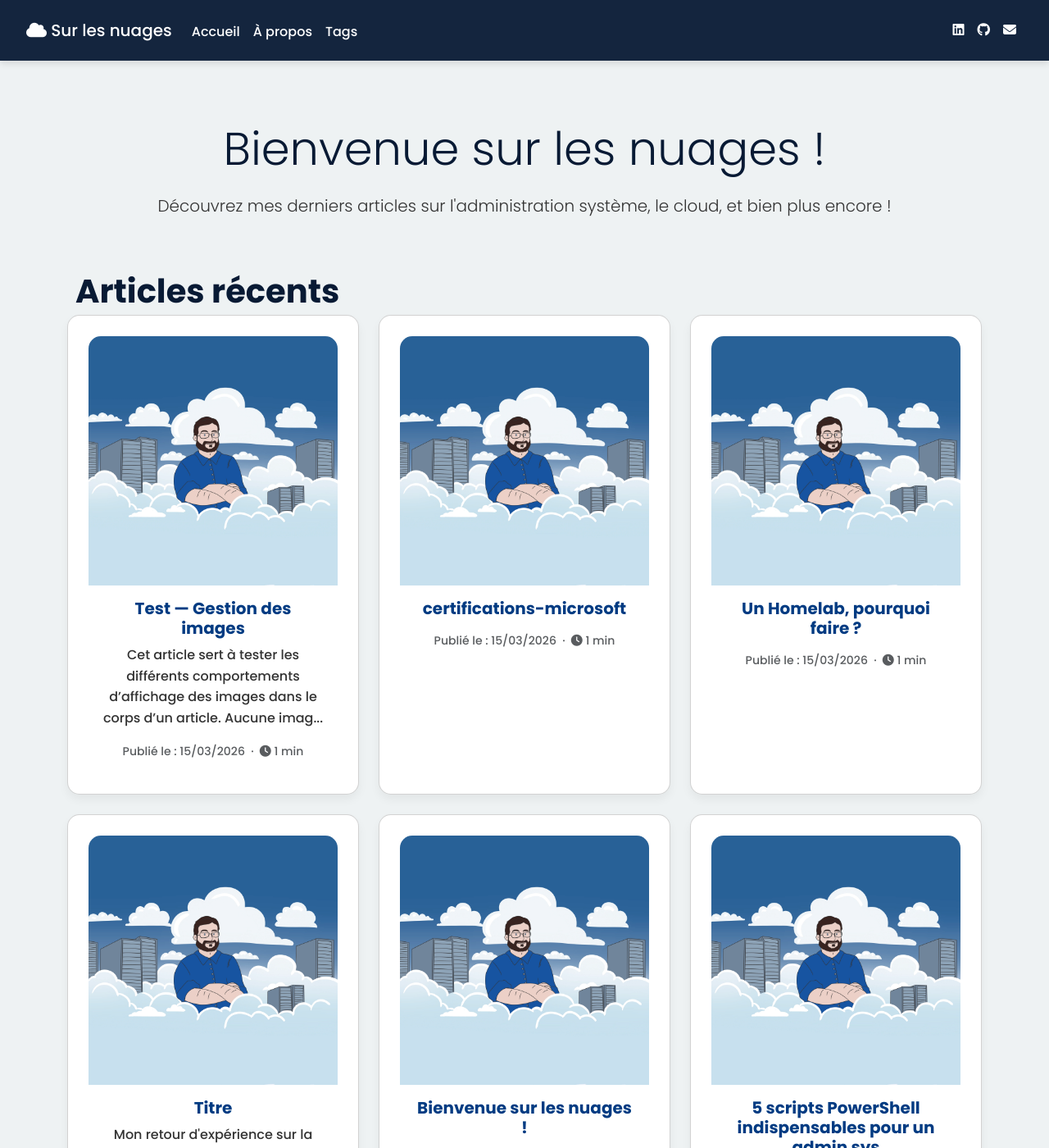
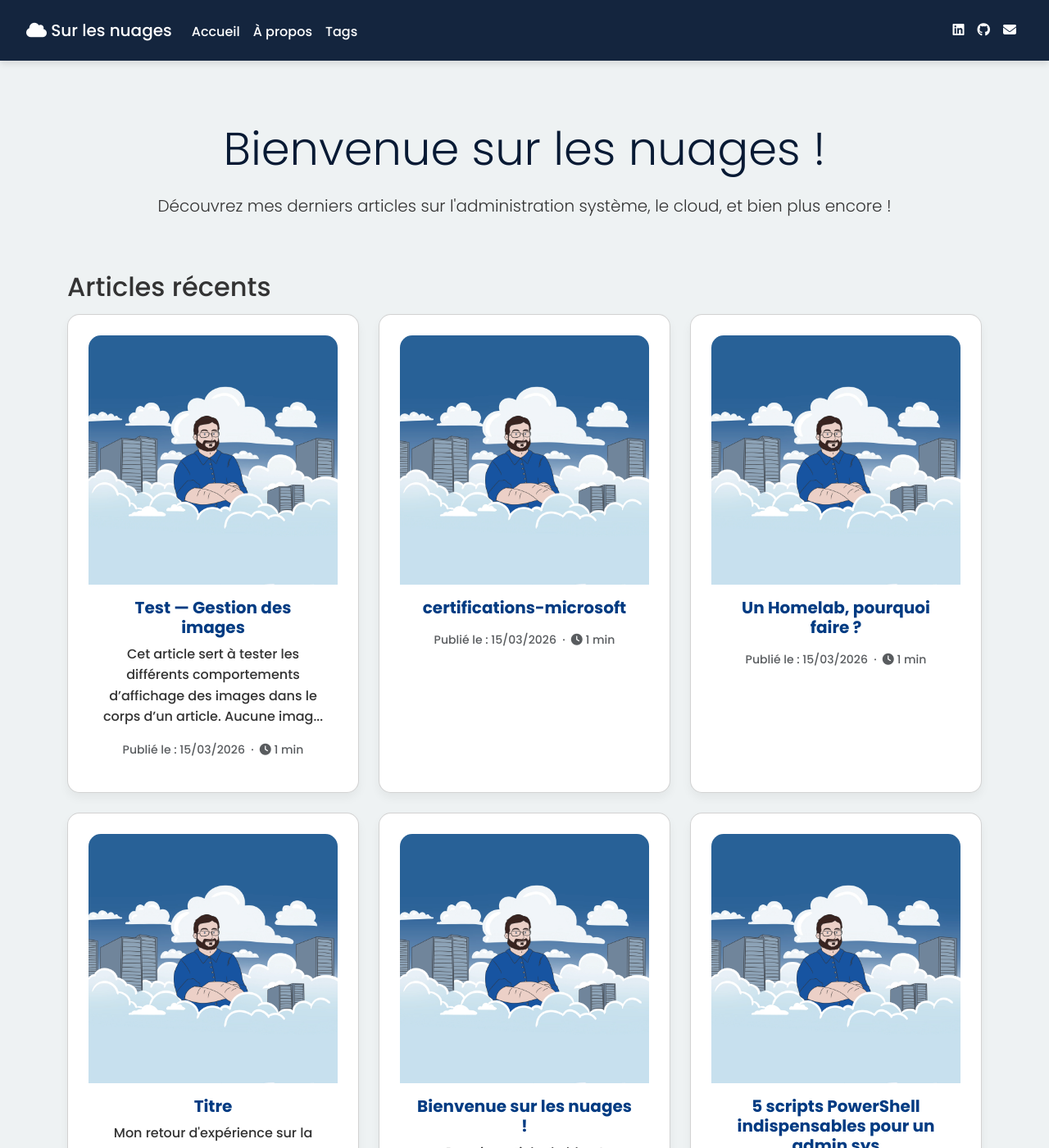
Before and after one commit to Arnaud-Ferriere/SurLesNuages, a Jekyll site: the page built from index.html, in a window 1280 px wide and 1400 px high. Shown: the whole window at 82% size. Built offline with Jekyll 4.4.1, drawn with Linux system fonts in a browser that asks for light colours; the list of posts is cut into pages by our own code.

Commit message:
fix: accessibility audit — skip link, landmarks, heading hierarchy, ARIA
- Add skip navigation link + <main> landmark in default layout
- Replace back-to-top <div> with <button> for keyboard accessibility
- Fix duplicate <h1> on homepage (Articles récents → <h2>)
- Add <label> for search input (visually hidden)
- Add aria-hidden to decorative tag icons in tags page
- Restore descriptive text on 404 page alongside fun message

Co-Authored-By: Claude Opus 4.6 <noreply@anthropic.com>

```diff
--- a/404.html
+++ b/404.html
@@ -10,6 +10,7 @@ permalink: /404.html
     </div>
     <h1 class="display-1 fw-bold" style="color: var(--color-secondary);">404</h1>
     <h2 class="mb-3">Cette page s'est perdue dans les nuages...</h2>
+    <p class="text-muted">La page que vous cherchez n'existe pas ou a été déplacée.</p>
     <p class="text-muted mb-4">Heureusement, il fait toujours beau au-dessus des nuages !</p>
     <a href="{{ '/' | relative_url }}" class="btn btn-primary btn-lg">
         <i class="fas fa-home" aria-hidden="true"></i> Retour à l'accueil
--- a/_includes/back-to-top.html
+++ b/_includes/back-to-top.html
@@ -1,5 +1,5 @@
 <!-- Back to top button -->
-<div id="back-to-top" role="button" aria-label="Retour en haut de page"><i class="fas fa-chevron-up" aria-hidden="true"></i></div>
+<button id="back-to-top" type="button" aria-label="Retour en haut de page"><i class="fas fa-chevron-up" aria-hidden="true"></i></button>
 
 <script>
     document.addEventListener('DOMContentLoaded', function () {
--- a/_layouts/default.html
+++ b/_layouts/default.html
@@ -96,9 +96,12 @@
 </head>
 
 <body>
+    <a href="#main-content" class="skip-link">Aller au contenu principal</a>
     {% include navbar.html %}
 
-    {{ content }}
+    <main id="main-content">
+        {{ content }}
+    </main>
 
     {% include footer.html %}
     {% include back-to-top.html %}
--- a/_layouts/home.html
+++ b/_layouts/home.html
@@ -11,7 +11,7 @@ layout: default
 <!-- Section Articles -->
 <section id="articles" class="container mt-5">
     <div class="section-header">
-        <h1 class="hover-underline-animation">Articles récents</h1>
+        <h2 class="hover-underline-animation">Articles récents</h2>
     </div>
     <div class="row">
         {% assign posts_list = paginator.posts | default: site.posts %}
@@ -81,6 +81,7 @@ layout: default
         <h3 class="hover-underline-animation">Rechercher un article</h3>
     </div>
 
+    <label for="home-search-input" class="visually-hidden">Rechercher un article</label>
     <input type="text" id="home-search-input" class="form-control form-control-lg mb-3"
         placeholder="Tapez votre recherche...">
     <div id="home-search-results"></div>
--- a/index.css
+++ b/index.css
@@ -1,3 +1,23 @@
+/* Skip link — visible uniquement au focus clavier */
+.skip-link {
+  position: absolute;
+  top: -100%;
+  left: 50%;
+  transform: translateX(-50%);
+  background: var(--color-secondary);
+  color: #fff;
+  padding: 0.5rem 1.5rem;
+  border-radius: 0 0 8px 8px;
+  z-index: 9999;
+  font-weight: 600;
+  text-decoration: none;
+  transition: top 0.2s;
+}
+.skip-link:focus {
+  top: 0;
+  color: #fff;
+}
+
 :root {
     --color-primary: #081a34;
     --color-secondary: #003b82;
@@ -167,6 +187,7 @@
   /* Back to top button */
   #back-to-top {
     cursor: pointer;
+    border: none;
     position: fixed;
     bottom: 20px;
     right: 20px;
--- a/tags.html
+++ b/tags.html
@@ -11,14 +11,14 @@ permalink: /tags/
         {% assign sorted_tags = site.tags | sort %}
         {% for tag in sorted_tags %}
         <a href="#{{ tag[0] | slugify }}" class="tag-badge">
-            <i class="fas fa-tag"></i> {{ tag[0] }} ({{ tag[1].size }})
+            <i class="fas fa-tag" aria-hidden="true"></i> {{ tag[0] }} ({{ tag[1].size }})
         </a>
         {% endfor %}
     </div>
 
     {% for tag in sorted_tags %}
     <div class="tags-page-section" id="{{ tag[0] | slugify }}">
-        <h2><i class="fas fa-tag"></i> {{ tag[0] }}</h2>
+        <h2><i class="fas fa-tag" aria-hidden="true"></i> {{ tag[0] }}</h2>
         <ul class="list-group">
             {% for post in tag[1] %}
             <li class="list-group-item">
```
